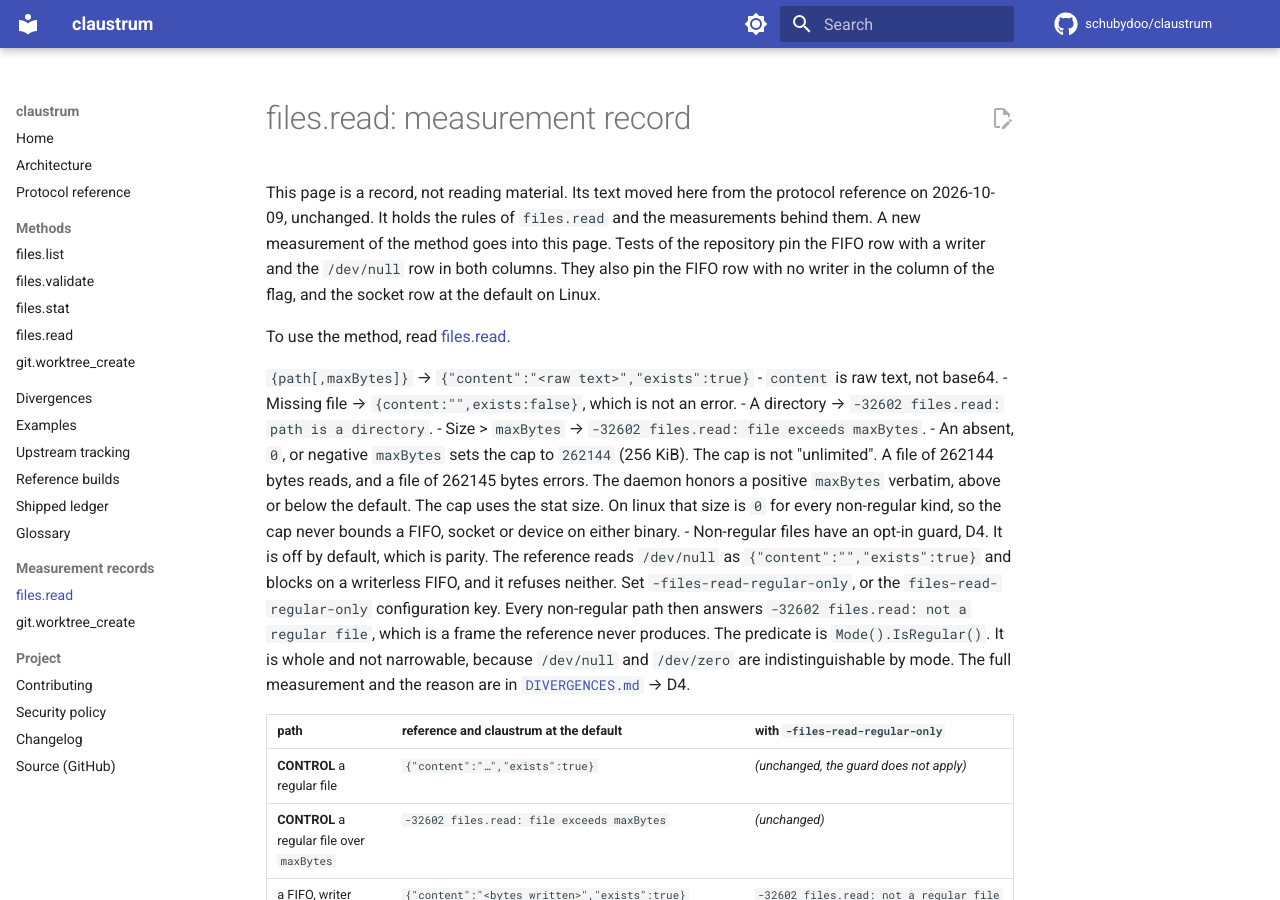
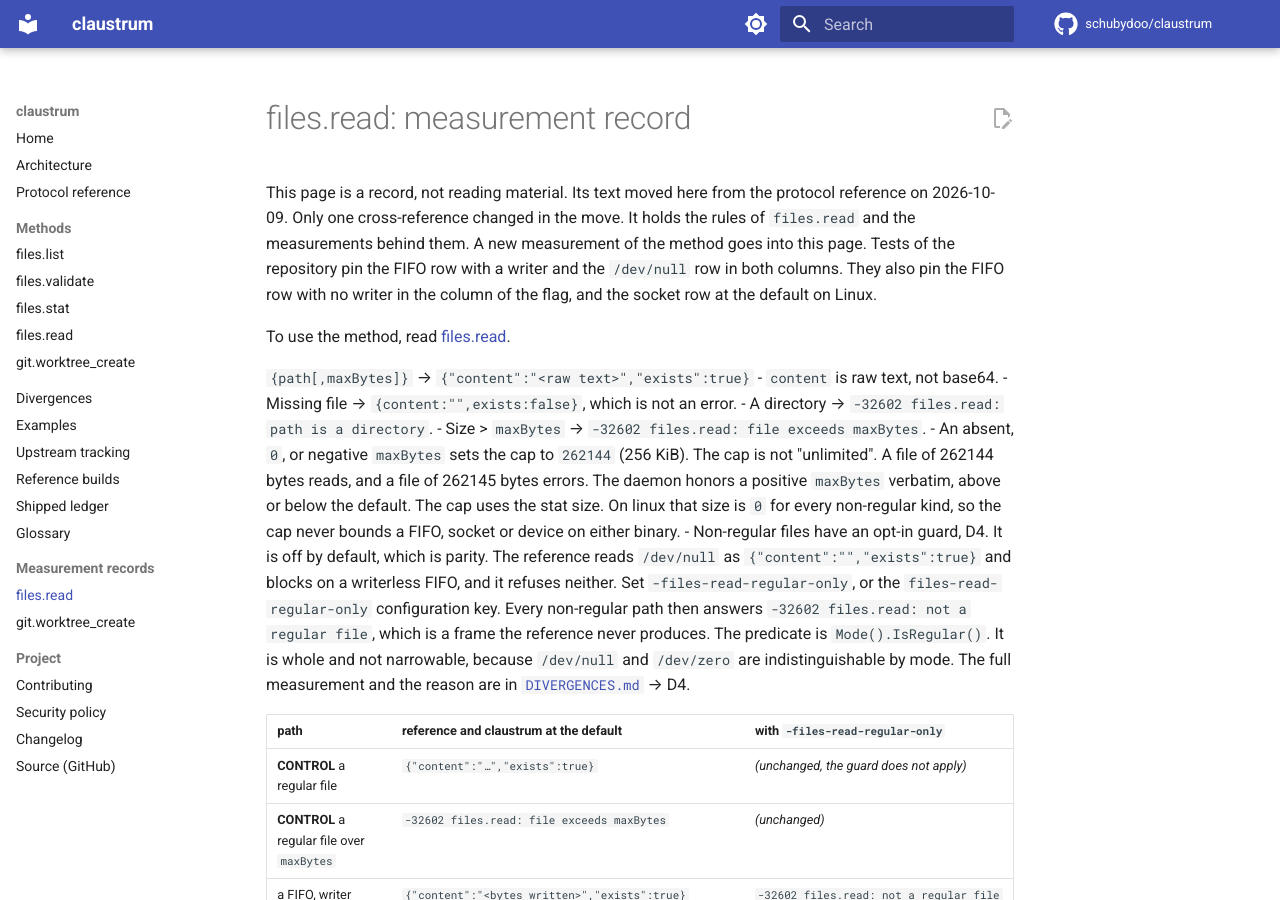
Before and after one commit to schubydoo/claustrum, an MkDocs documentation site: the page built from docs/record/files-read.md, in a window 1280 px wide and 900 px high. Built offline with MkDocs 1.6.1 and Material for MkDocs 9.7.7, drawn with Linux system fonts in a browser that asks for light colours; comment, search, counter and statistics services are not loaded.

Commit message:
docs: say that one cross-reference changed in the move of the files.read record
Co-Authored-By: Claude Opus 5.5 <noreply@anthropic.com>

```diff
--- a/docs/record/files-read.md
+++ b/docs/record/files-read.md
@@ -1,6 +1,6 @@
 # files.read: measurement record
 
-This page is a record, not reading material. Its text moved here from the protocol reference on 2026-10-09, unchanged. It holds the rules of `files.read` and the measurements behind them. A new measurement of the method goes into this page. Tests of the repository pin the FIFO row with a writer and the `/dev/null` row in both columns. They also pin the FIFO row with no writer in the column of the flag, and the socket row at the default on Linux.
+This page is a record, not reading material. Its text moved here from the protocol reference on 2026-10-09. Only one cross-reference changed in the move. It holds the rules of `files.read` and the measurements behind them. A new measurement of the method goes into this page. Tests of the repository pin the FIFO row with a writer and the `/dev/null` row in both columns. They also pin the FIFO row with no writer in the column of the flag, and the socket row at the default on Linux.
 
 To use the method, read [files.read](../protocol/files-read.md).
 
```
